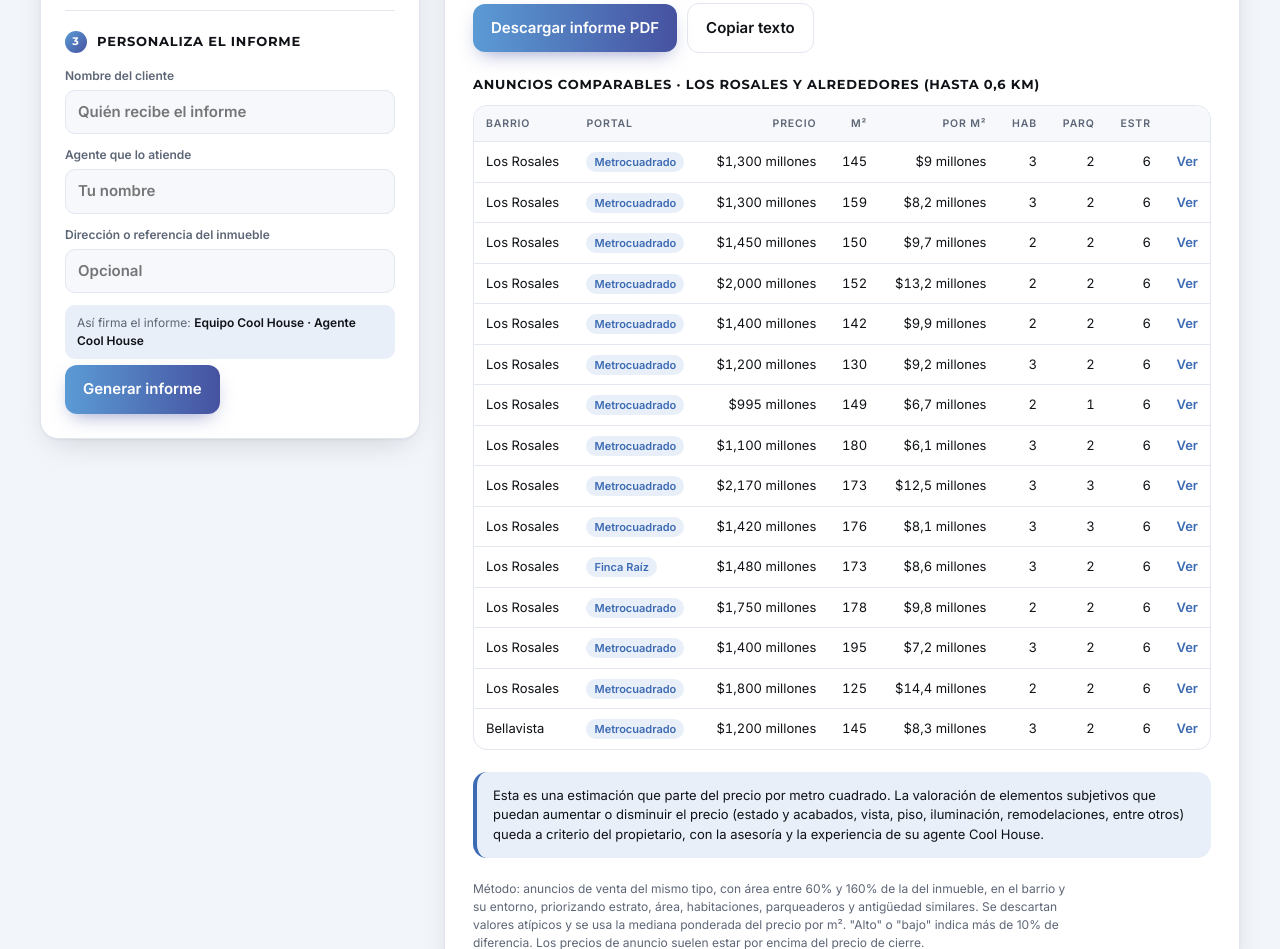
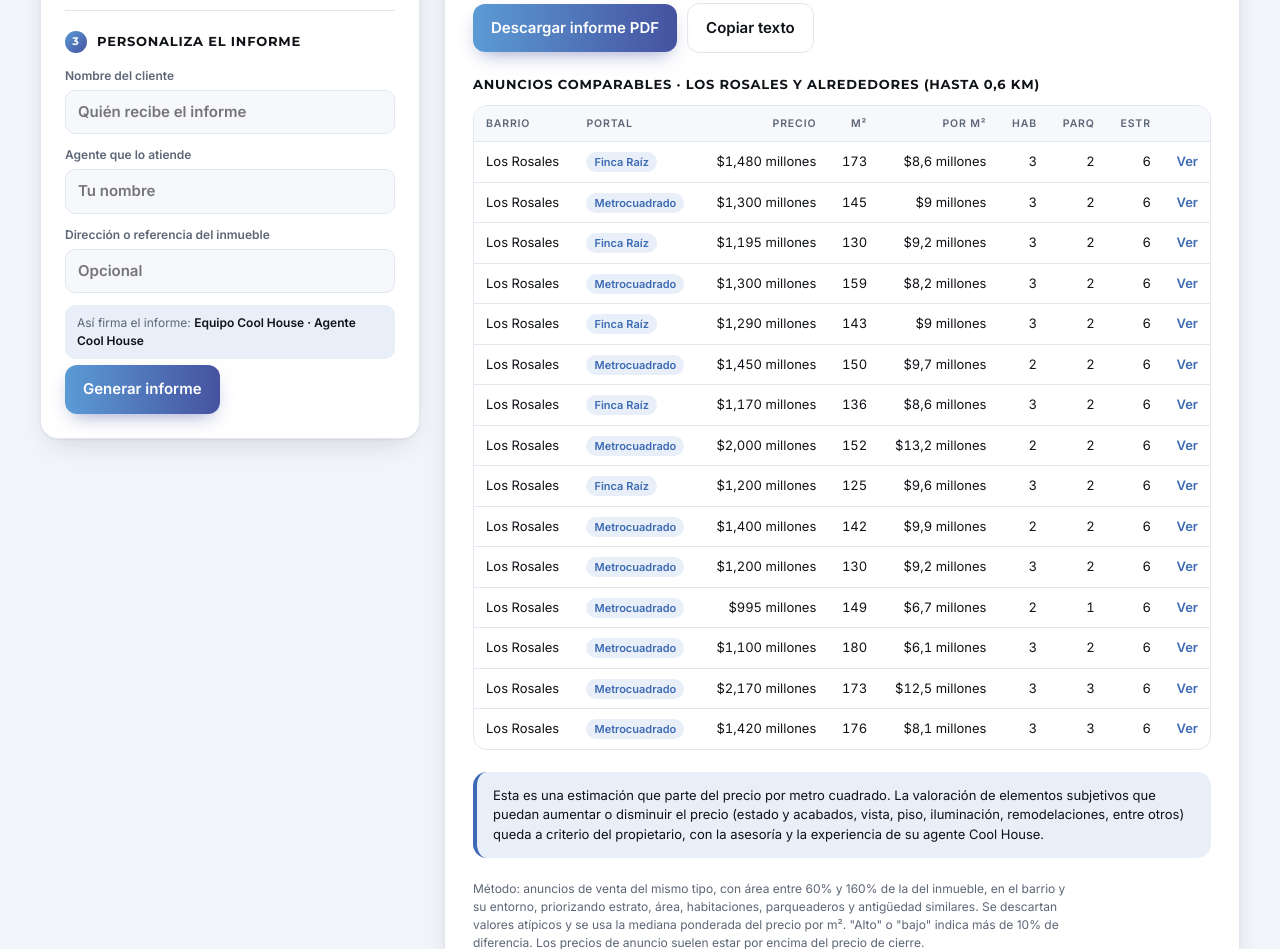
Before and after one commit to juanpgomez-coder/termometro-inmobiliario, a plain HTML site: page index.html in a window 1280 px wide. Shown: the part 1089-2038 px from the top of the page. Drawn offline with nearby package versions, Linux system fonts and the light colour scheme.

Commit message:
Comparables de ambos portales

```diff
--- a/index.html
+++ b/index.html
@@ -271,6 +271,16 @@ footer .inner{display:flex;flex-wrap:wrap;justify-content:space-between;gap:8px;
     return {n:comps.length, comps, med, p25, p75, conf, radius};
   }
 
+  // Best comparables, alternating Finca Raíz and Metrocuadrado so both portals always appear
+  function mixPortals(list, n){
+    const fr = list.filter(c => c.portal==="FR"), mc = list.filter(c => c.portal!=="FR"), out = [];
+    while (out.length < n && (fr.length || mc.length)){
+      if (fr.length) out.push(fr.shift());
+      if (out.length < n && mc.length) out.push(mc.shift());
+    }
+    return out;
+  }
+
   // ---------- gauge (thermometer dial): -30% … +30% versus market median ----------
   function gaugeSVG(diff){
     const W=260,H=150,cx=130,cy=132,r=104,sw=20;
@@ -316,7 +326,7 @@ footer .inner{display:flex;flex-wrap:wrap;justify-content:space-between;gap:8px;
     const lead = cls==="ok" ? `Está a ${pct}% de la mediana del mercado comparable.` : `Está ${pct}% ${cls==="alto"?"por encima":"por debajo"} de la mediana del mercado comparable.`;
     const zona = `${esc(s.barrio)} y alrededores (hasta ${String(v.radius).replace(".",",")} km)`;
     const cliente = $("cliente").value.trim();
-    const rows = v.comps.slice(0,15).map(c => `<tr><td>${esc(c.barrio)}</td><td><span class="src">${c.portal==="FR"?"Finca Raíz":"Metrocuadrado"}</span></td><td>${copM(c.precio)}</td><td>${Math.round(c.m2)}</td><td>${copM(c.ppm)}</td><td>${c.hab??"–"}</td><td>${c.gar??"–"}</td><td>${c.estrato??"–"}</td><td>${/^https:\/\//.test(c.url)?`<a href="${esc(c.url)}" target="_blank" rel="noopener">Ver</a>`:"–"}</td></tr>`).join("");
+    const rows = mixPortals(v.comps,15).map(c => `<tr><td>${esc(c.barrio)}</td><td><span class="src">${c.portal==="FR"?"Finca Raíz":"Metrocuadrado"}</span></td><td>${copM(c.precio)}</td><td>${Math.round(c.m2)}</td><td>${copM(c.ppm)}</td><td>${c.hab??"–"}</td><td>${c.gar??"–"}</td><td>${c.estrato??"–"}</td><td>${/^https:\/\//.test(c.url)?`<a href="${esc(c.url)}" target="_blank" rel="noopener">Ver</a>`:"–"}</td></tr>`).join("");
     el.innerHTML = `
       <div class="rhead">
         <div class="who">${cliente?`Informe para <b>${esc(cliente)}</b> · `:""}<b>${esc(firma())}</b></div>
@@ -463,7 +473,7 @@ footer .inner{display:flex;flex-wrap:wrap;justify-content:space-between;gap:8px;
     doc.autoTable({
       startY: y+2, margin:{left:M, right:M},
       head:[["Barrio","Portal",s.op==="V"?"Precio":"Canon","m²","Precio por m²","Hab","Parq"]],
-      body: v.comps.slice(0,4).map(c => [c.barrio, c.portal==="FR"?"Finca Raíz":"Metrocuadrado", pdfCop(c.precio), String(Math.round(c.m2)), pdfCop(c.ppm), c.hab ?? "-", c.gar ?? "-"]),
+      body: mixPortals(v.comps,4).map(c => [c.barrio, c.portal==="FR"?"Finca Raíz":"Metrocuadrado", pdfCop(c.precio), String(Math.round(c.m2)), pdfCop(c.ppm), c.hab ?? "-", c.gar ?? "-"]),
       theme:"plain",
       styles:{font:"helvetica", fontSize:8, cellPadding:{top:1.6,bottom:1.6,left:2,right:2}, textColor:C.ink, lineColor:C.line, lineWidth:{bottom:0.2}},
       headStyles:{fontStyle:"bold", textColor:C.muted, fontSize:7, fillColor:C.field},
```
